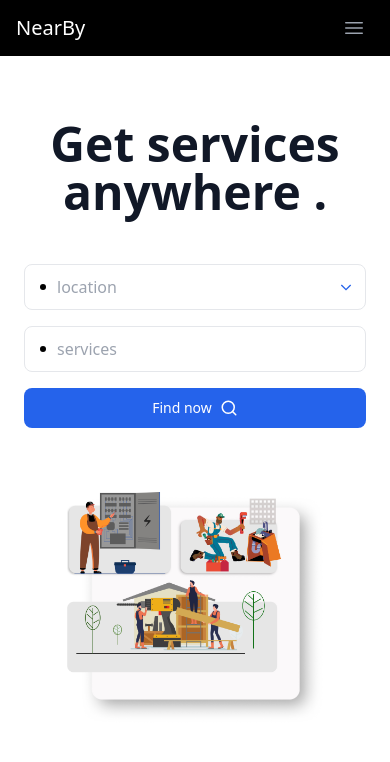
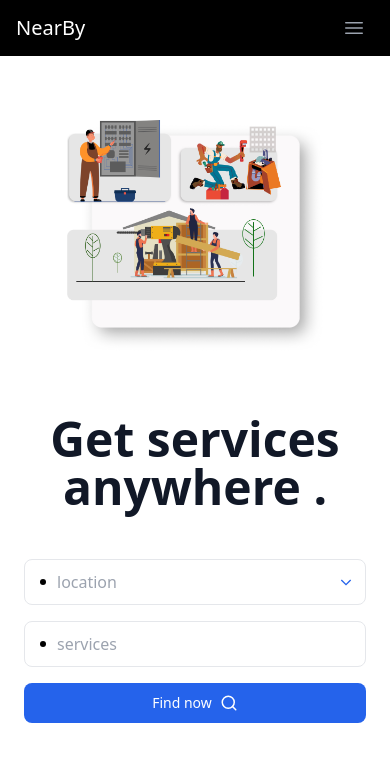
Before and after one commit to AdityaKalmekh/nearBy-frontend, a Next.js app: page / in a window 390 px wide. Shown: the top 762 px of the page. Built offline with nearby package versions, Linux system fonts and the light colour scheme.

Commit message:
Aligned proper for mobile responsiveness.

```diff
--- a/src/app/components/HomeServiceSelection.tsx
+++ b/src/app/components/HomeServiceSelection.tsx
@@ -14,7 +14,7 @@ const HomeServicesSection = () => {
             <div className="container mx-auto px-6 md:px-8 pt-16 md:pt-20">
                 <div className="grid grid-cols-1 lg:grid-cols-2 gap-16">
                     {/* Left Section */}
-                    <div className="max-w-md mx-auto md:mx-0 md:ml-12 w-full text-center md:text-left">
+                    <div className="order-2 md:order-1 max-w-md mx-auto md:mx-0 md:ml-12 w-full text-center md:text-left">
                         <h1 className="text-5xl font-bold text-gray-900 mb-12">
                             Get services<br />anywhere .
                         </h1>
@@ -62,7 +62,7 @@ const HomeServicesSection = () => {
                     </div>
 
                     {/* Right Section - Services Illustration */}
-                    <div className="flex justify-center md:justify-end">
+                    <div className="order-1 md:order-2 flex justify-center md:justify-end">
                         <div className="relative w-[90%] md:w-[100%] aspect-[4/3]">
                             <Image
                                 src={logo}
```
